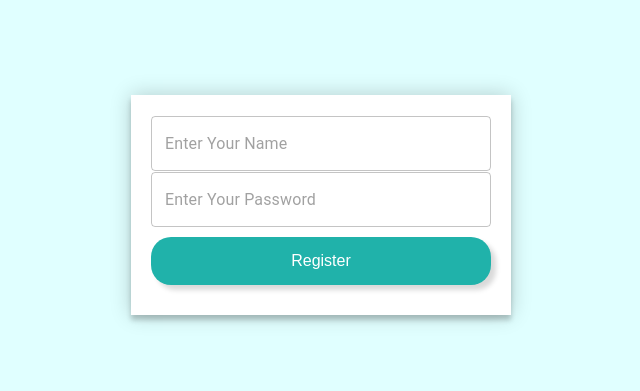
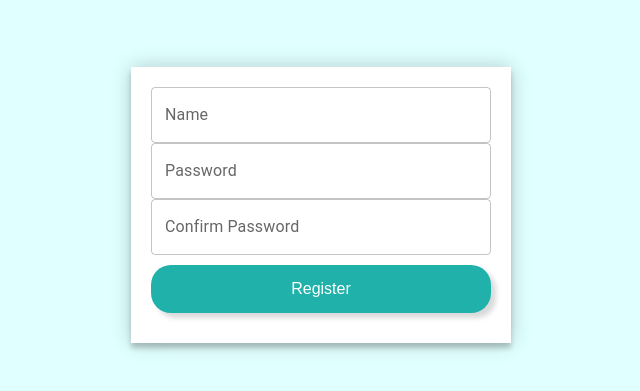
Before and after one commit to sachin-rohilla/ReactForm, a React (Create React App) app: page / in a window 1280 px wide. Shown: the part 203-594 px from the top of the page, without its empty margins (319-959 px from the left). Built offline with nearby package versions, Linux system fonts and the light colour scheme.

Commit message:
addfeatures

```diff
--- a/package.json
+++ b/package.json
@@ -5,6 +5,7 @@
   "dependencies": {
     "@emotion/react": "^11.9.0",
     "@emotion/styled": "^11.8.1",
+    "@mui/icons-material": "^5.8.4",
     "@mui/material": "^5.8.3",
     "@testing-library/jest-dom": "^5.16.4",
     "@testing-library/react": "^13.3.0",
--- a/src/Components/Dropdown.js
+++ b/src/Components/Dropdown.js
@@ -33,9 +33,10 @@ const Dropdown = () => {
       <Typography variant="h4" component="div" gutterBottom>
         {(data?.main?.temp - 273.15).toFixed(2)}°C
       </Typography>
+
       <InputLabel>City</InputLabel>
-      <FormControl className="dropdown">
-        <Select onChange={handle}>
+      <FormControl className="dropdown" >
+        <Select onChange={handle} >
           <MenuItem value="Chennai">Chennai</MenuItem>
           <MenuItem value="Mumbai">Mumbai</MenuItem>
           <MenuItem value="Delhi">Delhi</MenuItem>
--- a/src/Components/Login.js
+++ b/src/Components/Login.js
@@ -3,7 +3,6 @@ import React, { useState } from "react";
 import { useNavigate } from "react-router-dom";
 
 const Login = () => {
-
   const [name, setName] = useState("");
   const [password, setPassword] = useState("");
   const navigate = useNavigate();
@@ -13,17 +12,18 @@ const Login = () => {
     const userPassword = localStorage.getItem("password");
     if (name === userName && password === userPassword) {
       navigate("/dashboard");
+    } else if (name !== userName || password === userPassword) {
+      alert("Incorrect Name");
+    } else if (password !== userPassword || name === userName) {
+      alert("Incorrect Password");
     }
-
-
   };
-
-
 
   return (
     <div className="form-container">
       <form className="login-form">
         <TextField
+          label="Name "
           id="outlined-required"
           className="form-input"
           placeholder="Enter Your Name"
@@ -32,6 +32,7 @@ const Login = () => {
         />
 
         <TextField
+          label="Password"
           type="password"
           id="outlined-required"
           className="form-input"
--- a/src/Components/Register.js
+++ b/src/Components/Register.js
@@ -1,37 +1,60 @@
 import TextField from "@mui/material/TextField";
 import React, { useState } from "react";
+
 import { useNavigate } from "react-router-dom";
+
 const Register = () => {
   const [name, setName] = useState("");
   const [password, setPassword] = useState("");
+  const [confirmPassword, setConfirmPassword] = useState("");
   const navigate = useNavigate();
   const registertHandler = (e) => {
     e.preventDefault();
-    if (name && password) {
+    if (name && password === confirmPassword) {
       localStorage.setItem("name", name);
       localStorage.setItem("password", password);
+
       navigate("/login");
+    } else if (name === "") {
+      alert("Please Enter Name");
+    } else if (password !== confirmPassword) {
+      alert("Password Incorrect");
     }
   };
   return (
     <div className="form-container">
       <form className="login-form">
         <TextField
+          label="Name"
           id="outlined-required"
           className="form-input"
           placeholder="Enter Your Name"
           name="Name"
-
+          minimum={8}
           onChange={(e) => setName(e.target.value)}
         />
         <TextField
+          label="Password"
           type="password"
           id="outlined-required"
           className="form-input"
           placeholder="Enter Your Password"
+          erorText="Please enter only 8 digits number"
+          inputProps={{ minLength: 8 }}
           onChange={(e) => setPassword(e.target.value)}
         />
-        <button className="form-input" type="submit" onClick={registertHandler}>
+        <TextField
+          label="Confirm Password"
+          type="password"
+          id="outlined-required"
+          className="form-input"
+          placeholder="Confirm Your Password"
+          erorText="Please enter only 8 digits number"
+          inputProps={{ minLength: 8 }}
+          onChange={(e) => setConfirmPassword(e.target.value)}
+        />
+
+        <button type="submit" onClick={registertHandler}>
           Register
         </button>
       </form>
--- a/src/index.css
+++ b/src/index.css
@@ -28,21 +28,14 @@ body {
   border-radius: 20px;
 }
 
-.form-input {
-  margin: 10px 0 10px 0;
-  padding: 15px;
-  font-size: 16px;
-  border: 0;
-  font-family: Arial, Helvetica, sans-serif;
-  border-radius: 20px;
-}
 
-span {
+
+/* span {
   font-family: Arial, Helvetica, sans-serif;
   font-size: 14px;
   color: red;
   margin-bottom: 15px;
-}
+} */
 
 input {
   background: #f2f2f2;
@@ -54,11 +47,19 @@ input {
 
 button {
   background:lightseagreen;
+   margin: 10px 0 10px 0;
+  padding: 15px;
+  font-size: 16px;
+  border: 0;
+  font-family: Arial, Helvetica, sans-serif;
+  border-radius: 20px;
   color: white;
   cursor: pointer;
   box-shadow: 5px 5px 5px rgba(0, 0, 0, 0.15);
+  transition: background-color,0.9s;
 }
 
 button:hover {
   cursor: pointer;
+  background-color: black;
 }
```
Also changed, not shown: 1 other file (tests, documents, lock files or other folders).
